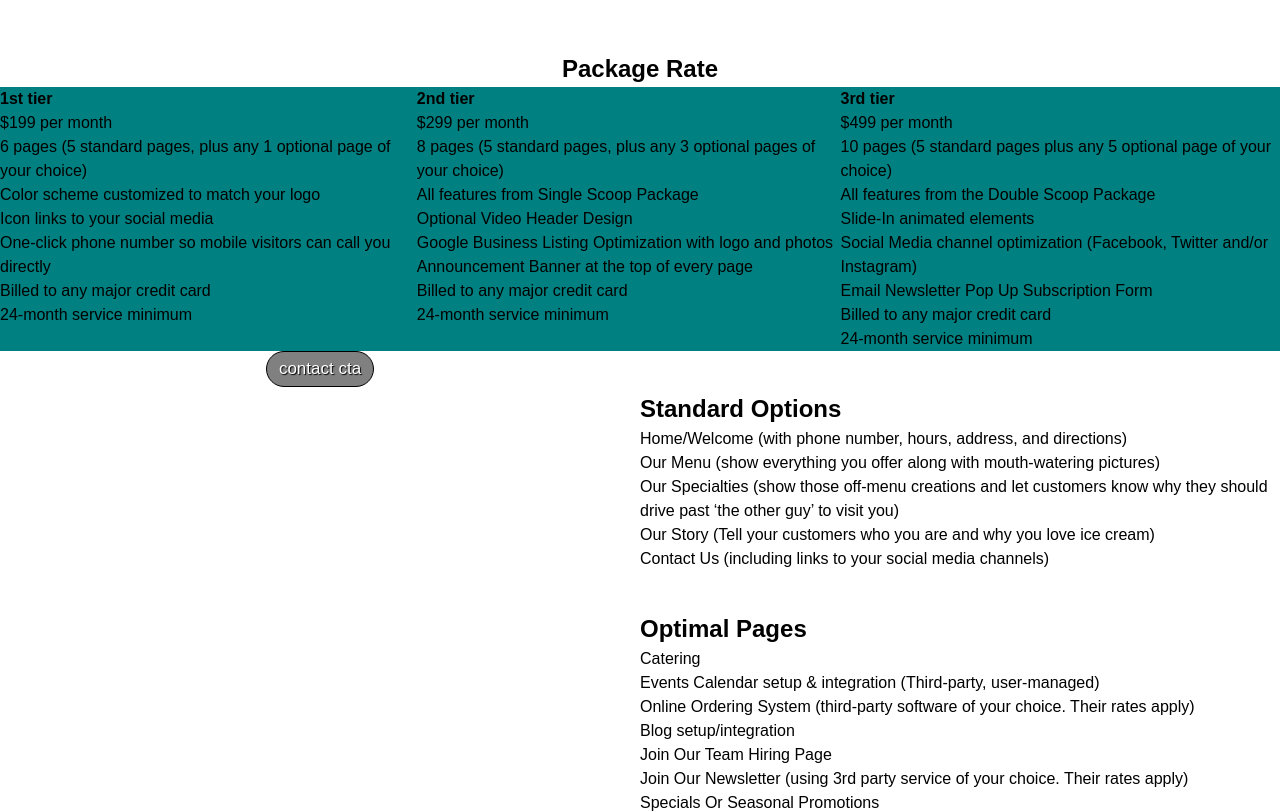
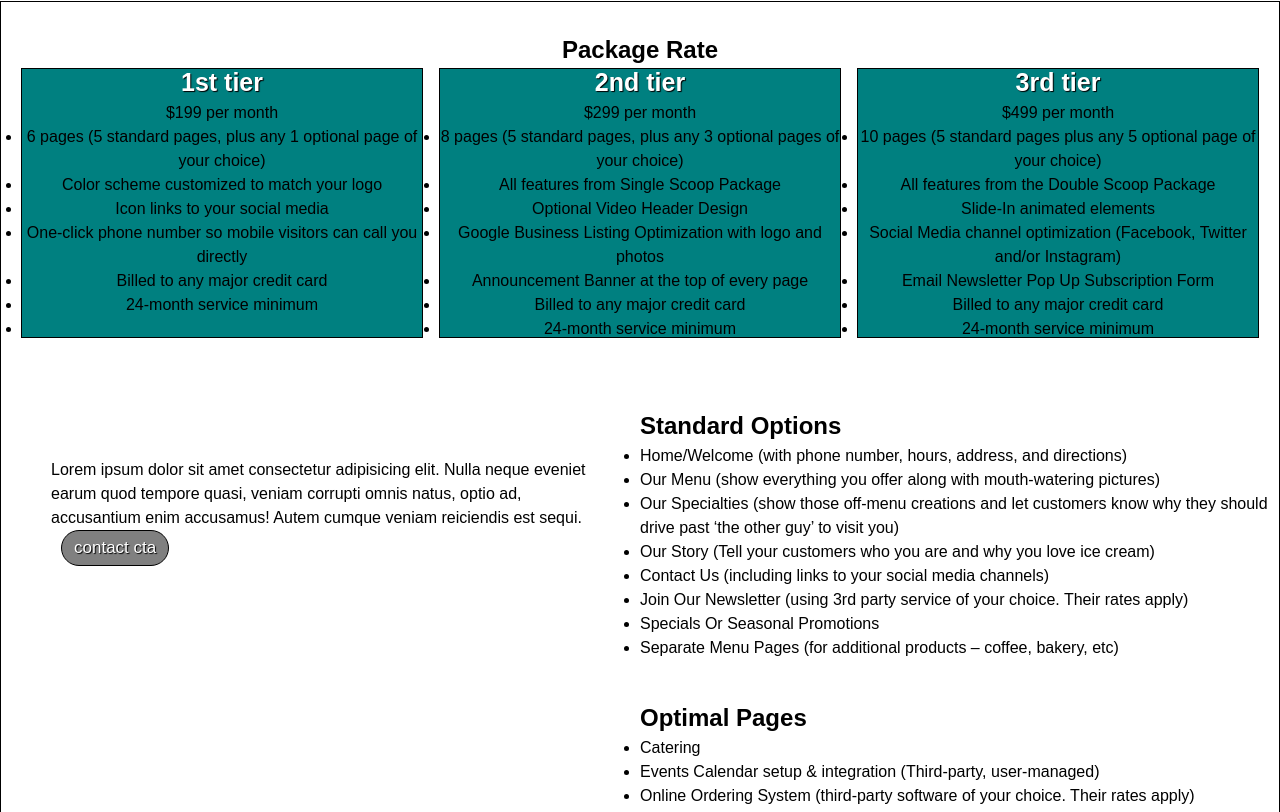
Before and after one commit to elsahv/WRITING-TO-BETTER-HEALTH-nextjs-sanity-styled-components, a Next.js app: page /web-development in a window 1280 px wide. Shown: the part 1128-1940 px from the top of the page. Built offline with nearby package versions, Linux system fonts and the light colour scheme.

Commit message:
adjust pkg rate css, standard optimal pg css

```diff
--- a/components/sections/webDevPage/PkgRate.js
+++ b/components/sections/webDevPage/PkgRate.js
@@ -1,8 +1,29 @@
-import { ContactBtn } from "../../styles/buttons/ContactBtn.styled";
 import content from "./data/pkgRate";
+import { ThreeCol } from "../../styles/ThreeCol.styled";
+import styled from "styled-components";
 
-import styled from "styled-components";
-// import PkgRatesAccordian from "../../accordians/PkgRatesAccordian";
+const Wrapper = styled.div`
+  // background: coral;
+  padding: 30px 20px;
+`;
+
+const Title = styled.h2`
+  text-align: center;
+  // margin-top: 50px;
+`;
+
+const Sq = styled.div`
+  background: teal;
+  color: #000;
+  // text-shadow: 1px 1px 1px #000;
+  height: 270px;
+  display: flex;
+  justify-content: center;
+  align-items: center;
+  flex-direction: column;
+  border: solid 1px #000;
+  text-align: center;
+`;
 
 export default function PkgRate({
   title,
@@ -16,26 +37,36 @@ export default function PkgRate({
   listItem7,
 }) {
   return (
-    <>
+    <Wrapper>
       {/* PKGS CATERED TO DIETITIANS */}
-      <h2 style={{ textAlign: "center", marginTop: "50px" }}>Package Rate</h2>
-      {/* <PkgRatesAccordian /> */}
-      <div style={{ display: "flex", background: "teal" }}>
+      <Title>Package Rate</Title>
+      <ThreeCol>
         {content.map((item, index) => (
           <div key={index} item={item}>
-            <h4>{item.title}</h4>
-            <div>{item.price}</div>
-            <div>{item.listItem1}</div>
-            <div>{item.listItem2}</div>
-            <div>{item.listItem3}</div>
-            <div>{item.listItem4}</div>
-            <div>{item.listItem5}</div>
-            <div>{item.listItem6}</div>
-            <div>{item.listItem7}</div>
-            {/* <ContactBtn>contact cta</ContactBtn> */}
+            <Sq>
+              <h4
+                style={{
+                  color: "#fff",
+                  textShadow: "1px 1px 1px #000",
+                  fontSize: "25px",
+                }}
+              >
+                {item.title}
+              </h4>
+              <div>{item.price}</div>
+              <ul>
+                <li>{item.listItem1}</li>
+                <li>{item.listItem2}</li>
+                <li>{item.listItem3}</li>
+                <li>{item.listItem4}</li>
+                <li>{item.listItem5}</li>
+                <li>{item.listItem6}</li>
+                <li>{item.listItem7}</li>
+              </ul>
+            </Sq>
           </div>
         ))}
-      </div>
-    </>
+      </ThreeCol>
+    </Wrapper>
   );
 }
--- a/components/sections/webDevPage/StandardOptimalPgs.js
+++ b/components/sections/webDevPage/StandardOptimalPgs.js
@@ -28,21 +28,29 @@ export default function MthlyServices(
     <>
       <Grid>
         <LeftSide>
-          <ContactBtn>contact cta</ContactBtn>
+          <div style={{ marginTop: "40px", padding: "50px" }}>
+            Lorem ipsum dolor sit amet consectetur adipisicing elit. Nulla neque
+            eveniet earum quod tempore quasi, veniam corrupti omnis natus, optio
+            ad, accusantium enim accusamus! Autem cumque veniam reiciendis est
+            sequi.
+            <ContactBtn style={{ margin: "0px 10px" }}>contact cta</ContactBtn>
+          </div>
         </LeftSide>
         <RightSide style={{ display: "flex", flexDirection: "column" }}>
           {content.map((item, index) => (
             <div key={index} item={item}>
               <StandardOptimalSq>
                 <StandardOptimalTitle>{item.title}</StandardOptimalTitle>
-                <div>{item.listItem1}</div>
-                <div>{item.listItem2}</div>
-                <div>{item.listItem3}</div>
-                <div>{item.listItem4}</div>
-                <div>{item.listItem5}</div>
-                <div>{item.listItem6}</div>
-                <div>{item.listItem7}</div>
-                <div>{item.listItem8}</div>
+                <ul>
+                  <li>{item.listItem1}</li>
+                  <li>{item.listItem2}</li>
+                  <li>{item.listItem3}</li>
+                  <li>{item.listItem4}</li>
+                  <li>{item.listItem5}</li>
+                  <li>{item.listItem6}</li>
+                  <li>{item.listItem7}</li>
+                  <li>{item.listItem8}</li>
+                </ul>
               </StandardOptimalSq>
             </div>
           ))}
--- a/components/sections/webDevPage/data/standardOptionalPg.js
+++ b/components/sections/webDevPage/data/standardOptionalPg.js
@@ -11,6 +11,11 @@ const content = [
     listItem4:
       "Our Story (Tell your customers who you are and why you love ice cream)",
     listItem5: "Contact Us (including links to your social media channels)",
+    listItem6:
+      "  Join Our Newsletter (using 3rd party service of your choice. Their rates apply)",
+    listItem7: "Specials Or Seasonal Promotions",
+    listItem8:
+      "Separate Menu Pages (for additional products – coffee, bakery, etc)",
   },
   {
     id: 2,
--- a/pages/web-development.js
+++ b/pages/web-development.js
@@ -6,8 +6,10 @@ export default function webDevelopment() {
   return (
     <>
       <WebDevHero />
-      <PkgRate />
-      <StandardOptimalPgs />
+      <div style={{ border: "solid 1px #000" }}>
+        <PkgRate />
+        <StandardOptimalPgs />
+      </div>
       scroll to top button
     </>
   );
```
Also changed, not shown: components/sections/webDevPage/data/mthlyUpdatesInclude.js (deleted, +0 -52 lines), components/sections/webDevPage/data/servicesInclude.js (deleted, +0 -40 lines).
